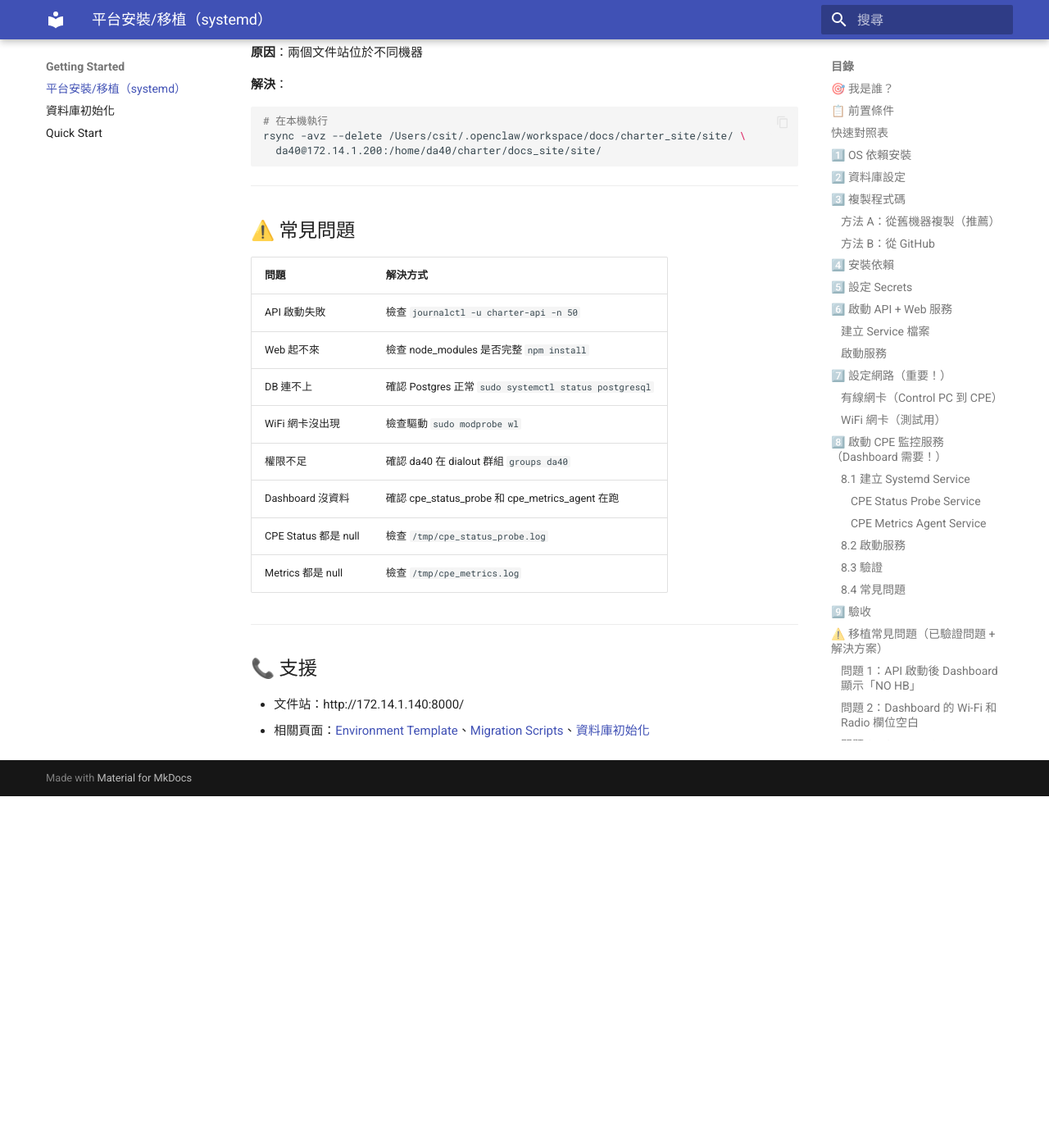
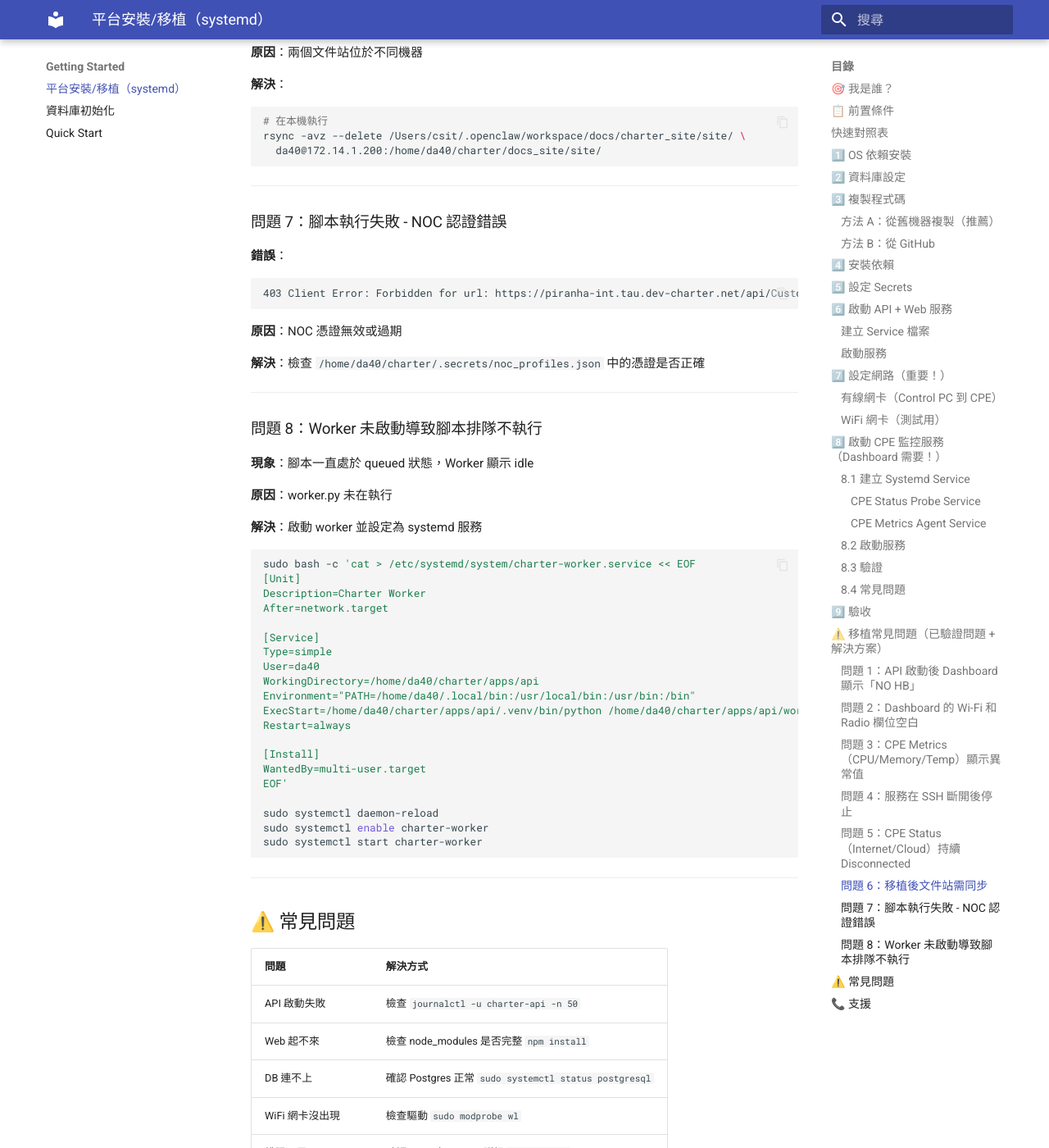
Before and after one commit to askeywifisit-ui/charter_project, an MkDocs documentation site: the page built from docs/charter_site/docs/getting_started/platform_install.md, in a window 1280 px wide and 1400 px high, scrolled down 8230 px. Shown: the whole window at 82% size. Built offline with MkDocs 1.6.1 and Material for MkDocs 9.7.7, drawn with Linux system fonts in a browser that asks for light colours; comment, search, counter and statistics services are not loaded; before the commit the page ends 9201 px from its top, so only the background shows below that.

Commit message:
Add worker service setup and NOC auth troubleshooting

````diff
--- a/docs/charter_site/docs/getting_started/platform_install.md
+++ b/docs/charter_site/docs/getting_started/platform_install.md
@@ -425,6 +425,51 @@ rsync -avz --delete /Users/csit/.openclaw/workspace/docs/charter_site/site/ \
 
 ---
 
+### 問題 7：腳本執行失敗 - NOC 認證錯誤
+
+**錯誤**：
+```
+403 Client Error: Forbidden for url: https://piranha-int.tau.dev-charter.net/api/Customers/login
+```
+
+**原因**：NOC 憑證無效或過期
+
+**解決**：檢查 `/home/da40/charter/.secrets/noc_profiles.json` 中的憑證是否正確
+
+---
+
+### 問題 8：Worker 未啟動導致腳本排隊不執行
+
+**現象**：腳本一直處於 queued 狀態，Worker 顯示 idle
+
+**原因**：worker.py 未在執行
+
+**解決**：啟動 worker 並設定為 systemd 服務
+```bash
+sudo bash -c 'cat > /etc/systemd/system/charter-worker.service << EOF
+[Unit]
+Description=Charter Worker
+After=network.target
+
+[Service]
+Type=simple
+User=da40
+WorkingDirectory=/home/da40/charter/apps/api
+Environment="PATH=/home/da40/.local/bin:/usr/local/bin:/usr/bin:/bin"
+ExecStart=/home/da40/charter/apps/api/.venv/bin/python /home/da40/charter/apps/api/worker.py
+Restart=always
+
+[Install]
+WantedBy=multi-user.target
+EOF'
+
+sudo systemctl daemon-reload
+sudo systemctl enable charter-worker
+sudo systemctl start charter-worker
+```
+
+---
+
 ## ⚠️ 常見問題
 
 | 問題 | 解決方式 |
````
Also changed, not shown: docs/charter_site/docs/getting_started/database_setup.md (+12 -3 lines).
